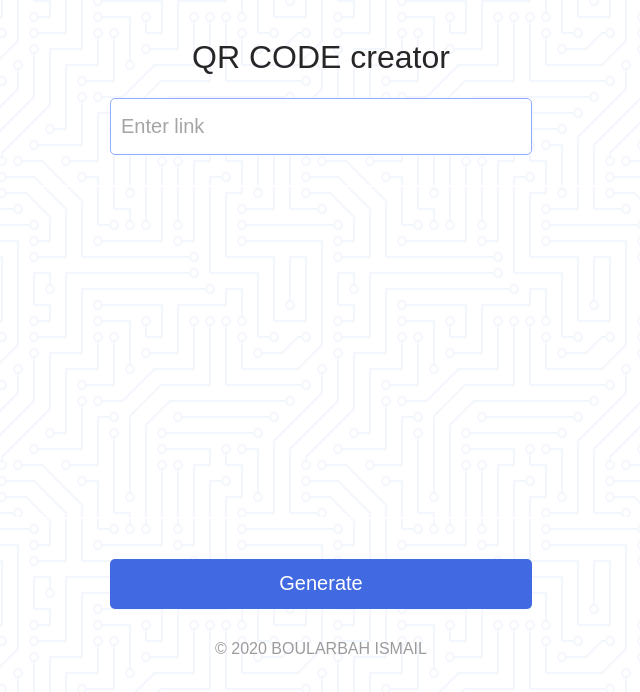
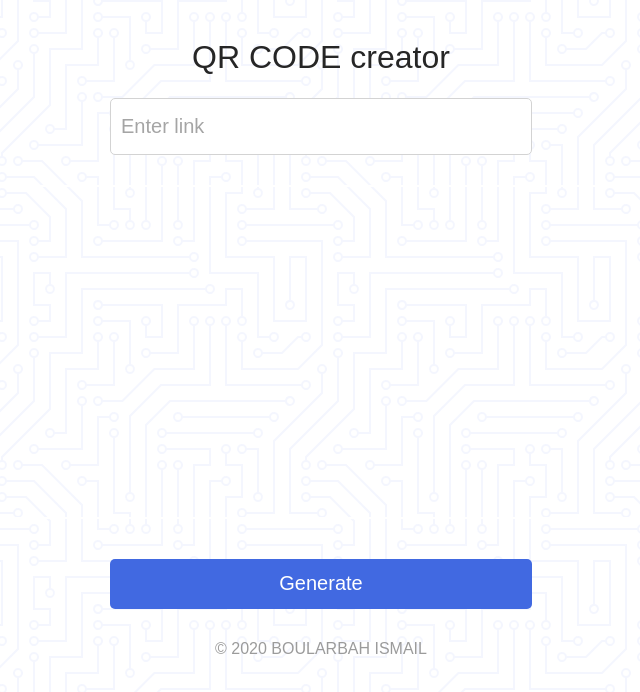
Before and after one commit to boularbahsmail/qrcode-generator, a website: page index.html in a window 1280 px wide. Shown: the whole page, without its empty margins (319-959 px from the left). Drawn offline with Linux system fonts and the light colour scheme.

Commit message:
input border color

```diff
--- a/index.html
+++ b/index.html
@@ -16,7 +16,7 @@
         input {
             height: 45px;
             width: 400px;
-            border: 1px solid rgb(144, 172, 255);
+            border: 1px solid lightgray;
             border-radius: 5px;
             color: gray;
             outline: none;
```
